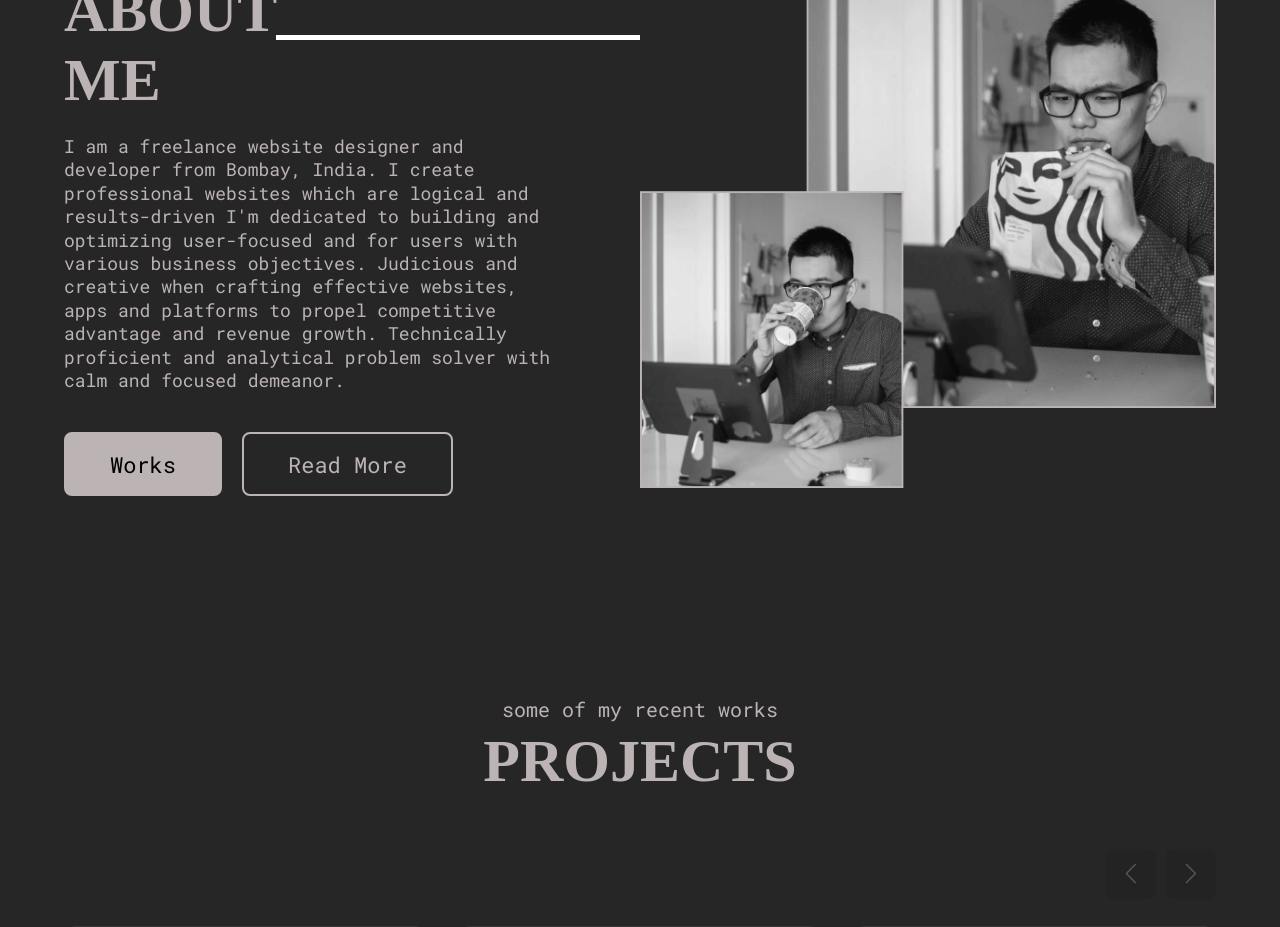
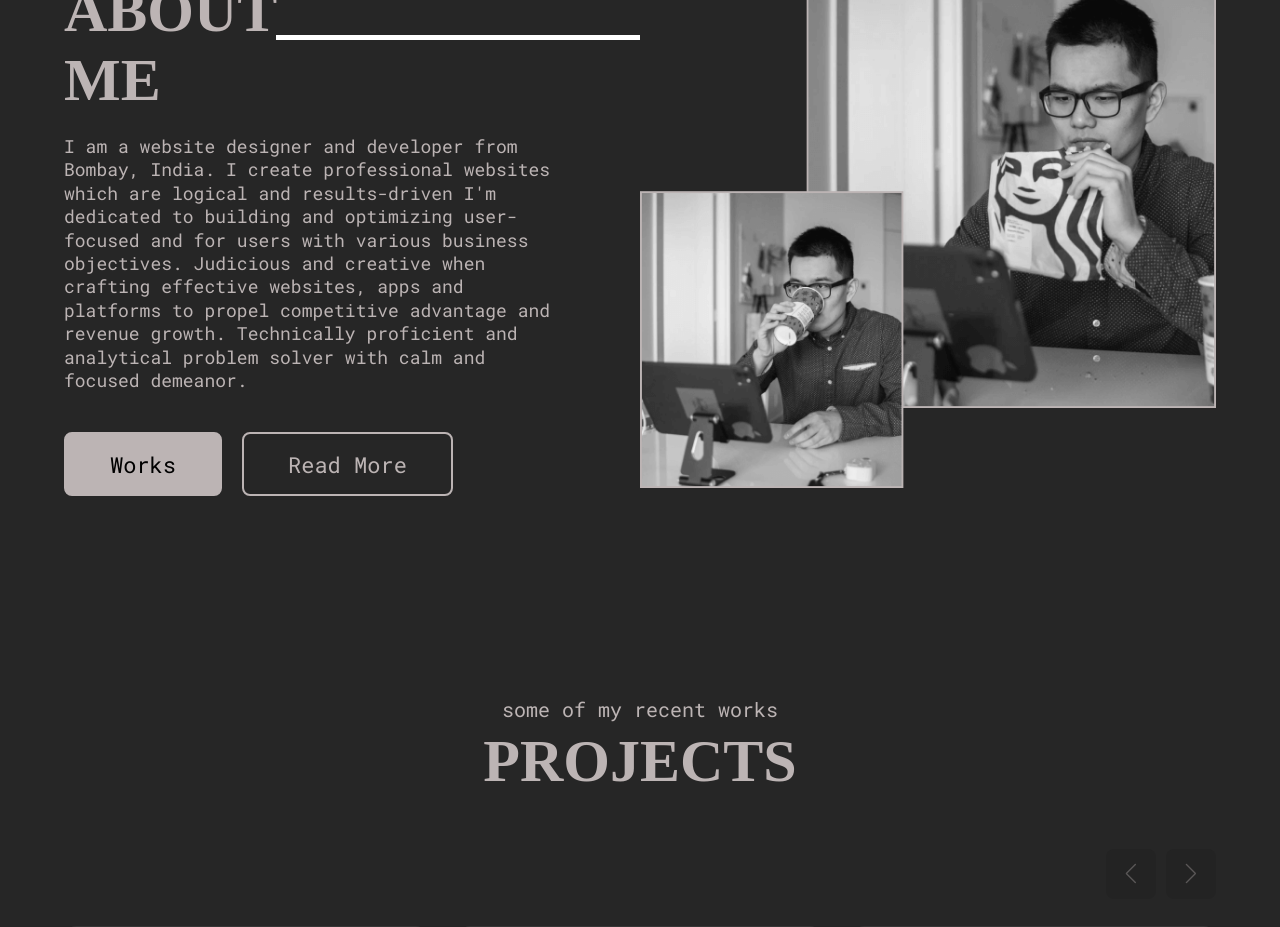
Before and after one commit to VIGNESH-2406/My-React-Portfolio, a React (Create React App) app: page / in a window 1280 px wide. Shown: the part 1180-2107 px from the top of the page. Built offline with nearby package versions, Linux system fonts and the light colour scheme; a web font is replaced by a local one.

Commit message:
revised w resume btn

```diff
--- a/src/assets/data/projects.js
+++ b/src/assets/data/projects.js
@@ -1,10 +1,9 @@
 import { v4 as uuidv4 } from 'uuid';
 
-import UTrackerImg from '../images/utracker.jpg';
 // import GreenCtgImg from '../images/greenctg.jpg';
 import amazonHomepageImg from '../images/amazonHomepage.jpg';
 import AirbnbImg from '../images/Airbnb.jpg';
-import blogPostImg from '../images/blogPost.jpeg';
+
 import ecommerceImg from '../images/ecommerce.jpg';
 
 const projects = [
--- a/src/components/AboutSection.js
+++ b/src/components/AboutSection.js
@@ -93,13 +93,13 @@ export default function AboutSection() {
             <div className="line"> </div>
           </div>
           <PText>
-            I am a freelance website designer and developer from Bombay, India.
-            I create professional websites which are logical and results-driven
-            I'm dedicated to building and optimizing user-focused and for users
-            with various business objectives. Judicious and creative when
-            crafting effective websites, apps and platforms to propel
-            competitive advantage and revenue growth. Technically proficient and
-            analytical problem solver with calm and focused demeanor.
+            I am a website designer and developer from Bombay, India. I create
+            professional websites which are logical and results-driven I'm
+            dedicated to building and optimizing user-focused and for users with
+            various business objectives. Judicious and creative when crafting
+            effective websites, apps and platforms to propel competitive
+            advantage and revenue growth. Technically proficient and analytical
+            problem solver with calm and focused demeanor.
           </PText>
           <div className="aboutSection__buttons">
             <Button btnText="Works" btnLink="/project" />
--- a/src/pages/About.js
+++ b/src/pages/About.js
@@ -1,7 +1,6 @@
 import React from 'react';
 import styled from 'styled-components';
 import PText from '../components/PText';
-import Button from '../components/Button';
 import AboutImg from '../assets/images/hero2.jpg';
 import AboutInfoItem from '../components/AboutInfoItem';
 import ContactBanner from '../components/ContactBanner';
@@ -90,7 +89,7 @@ export default function About() {
               <p className="about__subheading">
                 Hi, I am <span>Vignesh Paulraj</span>
               </p>
-              <h2 className="about__heading">A freelance Web developer</h2>
+              <h2 className="about__heading">A Full Stack Web developer</h2>
               <div className="about__info">
                 <PText>
                   I am from Bombay, India. A place of beauty and nature. Since
@@ -143,7 +142,7 @@ export default function About() {
               <AboutInfoItem title="University" items={['Mumbai University']} />
               <AboutInfoItem
                 title="Certification"
-                items={['Fullstack development IIT-Madras']}
+                items={['Fullstack Web development IIT-M']}
               />
             </div>
             <div className="about__info__item">
```
Also changed, not shown: 1 other file (tests, documents, lock files or other folders).
